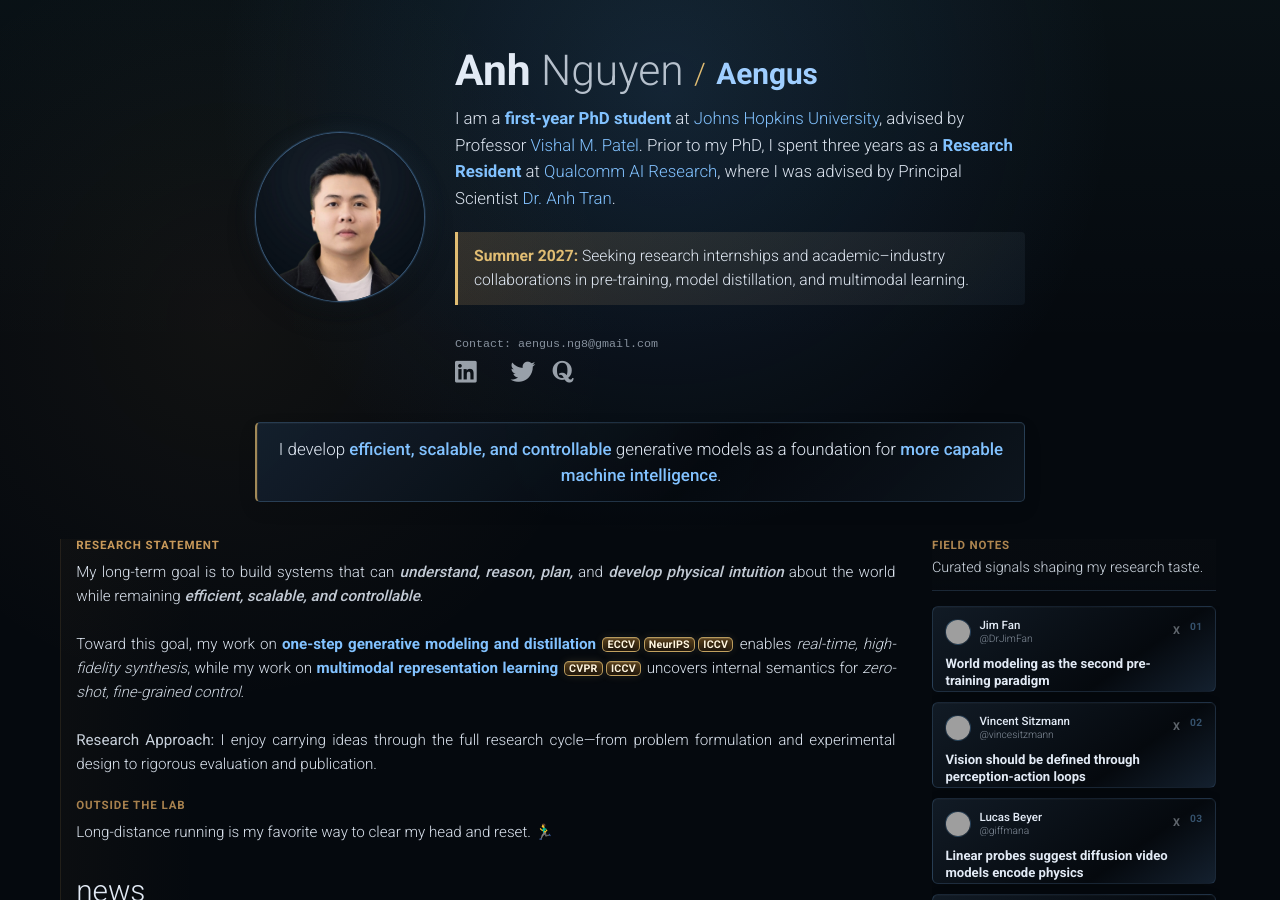
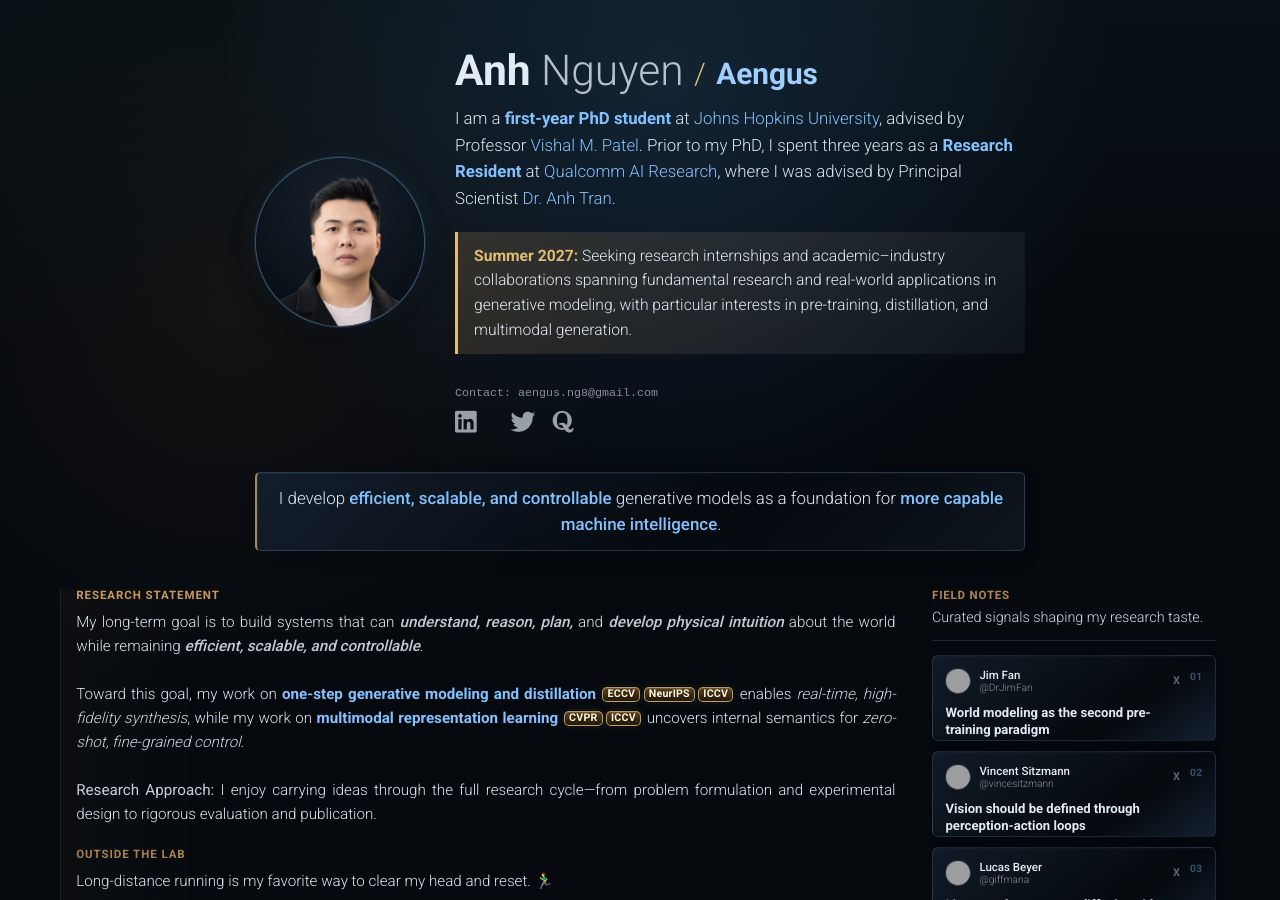
Before and after one commit to aengusng8/aengusng8.github.io, a Jekyll site: the page built from _pages/about.md, in a window 1280 px wide and 900 px high. Built offline with Jekyll 4.4.1, drawn with Linux system fonts in a browser that asks for light colours; comment, search, counter and statistics services are not loaded; a style sheet for code colours, icons or effects is not loaded; grey boxes are pictures that could not be loaded.

Commit message:
Refine research opportunity statement

```diff
--- a/_pages/about.md
+++ b/_pages/about.md
@@ -11,7 +11,7 @@
 
   <div class="profile-opportunity-card">
     <span class="profile-opportunity-card__label">Summer 2027:</span>
-    Seeking research internships and academic–industry collaborations in pre-training, model distillation, and multimodal learning.
+    Seeking research internships and academic–industry collaborations spanning fundamental research and real-world applications in generative modeling, with particular interests in pre-training, distillation, and multimodal generation.
   </div>
 
 profile:
```
